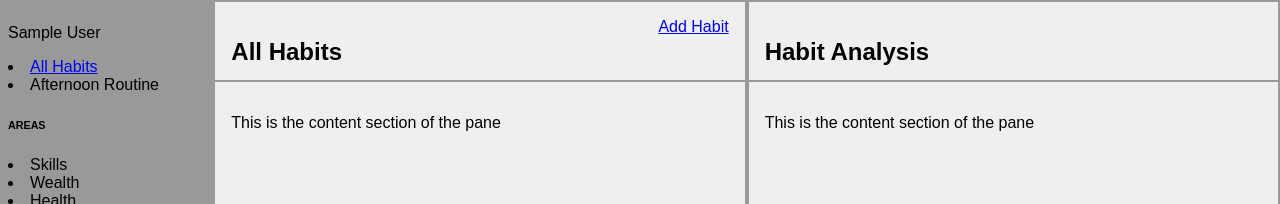
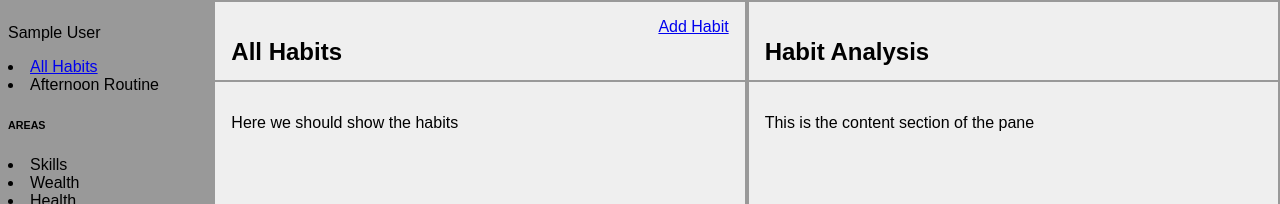
Before and after one commit to fahadahmed/drillz, a React app in the folder packages/app/: page /dashboard in a window 1280 px wide. Shown: the top 204 px of the page. Built offline with nearby package versions, Linux system fonts and the light colour scheme; some packages are replaced by stand-ins of ours; no server answers; sample sign-in values are in the browser's storage.

Commit message:
DRIL-12 created a component to show habits for a user on the Dashboard page

```diff
--- a/packages/app/src/pages/Dashboard/Dashboard.tsx
+++ b/packages/app/src/pages/Dashboard/Dashboard.tsx
@@ -1,6 +1,7 @@
 import React from 'react';
 import { Link } from 'react-router-dom';
 import { Container, Pane, PaneHeader, PaneContent } from '../../styles/common.styles';
+import { ShowHabits } from './components';
 
 function Dashboard() {
   return (
@@ -11,7 +12,7 @@ function Dashboard() {
           <Link to="/add-habit">Add Habit</Link>
         </PaneHeader>
         <PaneContent>
-          <p>This is the content section of the pane</p>
+          <ShowHabits />
         </PaneContent>
       </Pane>
       <Pane>
--- /dev/null
+++ b/packages/app/src/pages/Dashboard/components/ShowHabits/ShowHabits.tsx
@@ -0,0 +1,11 @@
+import React from 'react';
+
+function ShowHabits() {
+  return (
+    <div>
+      <p>Here we should show the habits</p>
+    </div>
+  );
+}
+
+export default ShowHabits;
--- /dev/null
+++ b/packages/app/src/pages/Dashboard/components/ShowHabits/index.ts
@@ -0,0 +1 @@
+export { default } from './ShowHabits';
--- /dev/null
+++ b/packages/app/src/pages/Dashboard/components/index.ts
@@ -0,0 +1 @@
+export { default as ShowHabits } from './ShowHabits';
```
